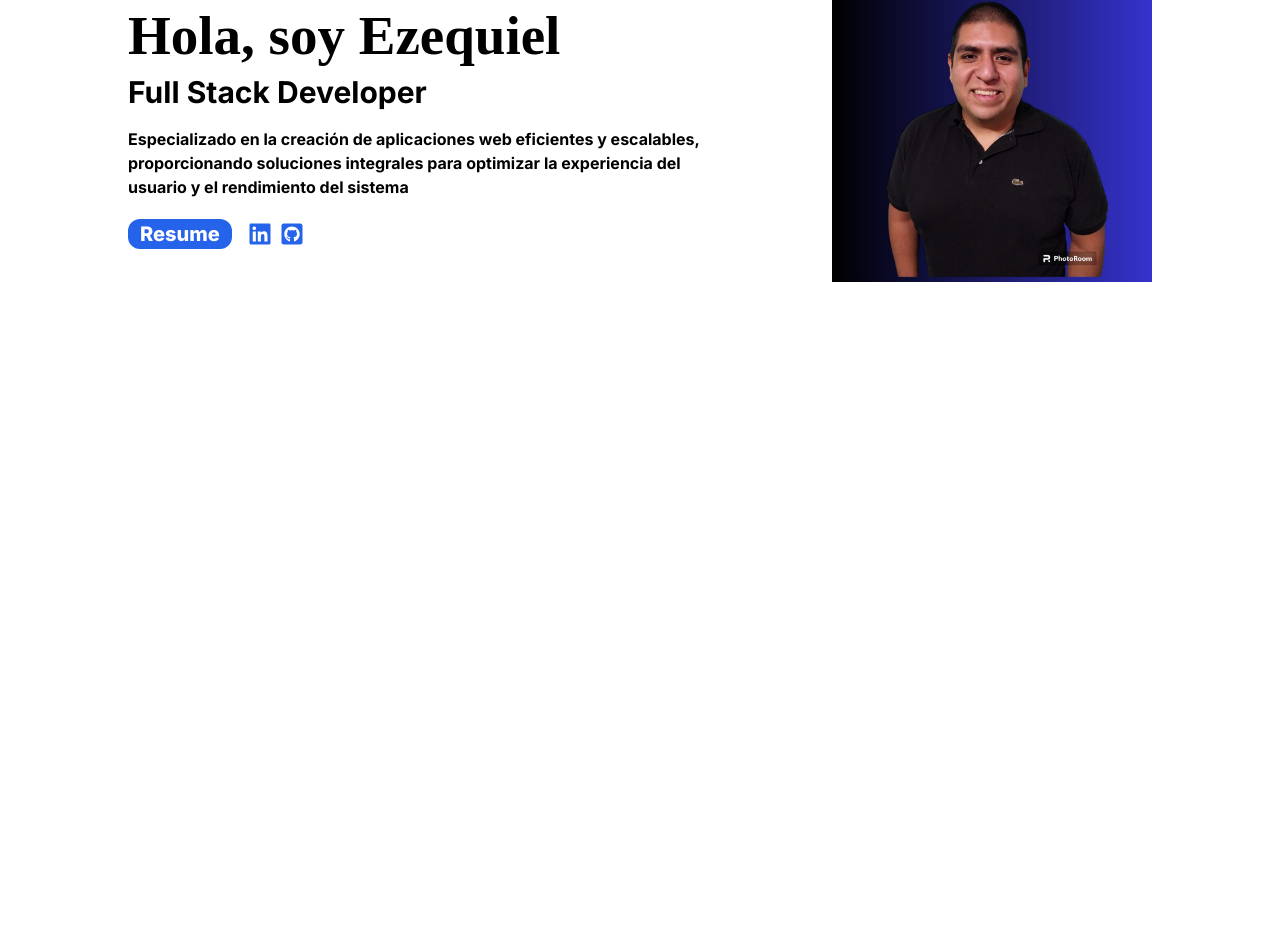
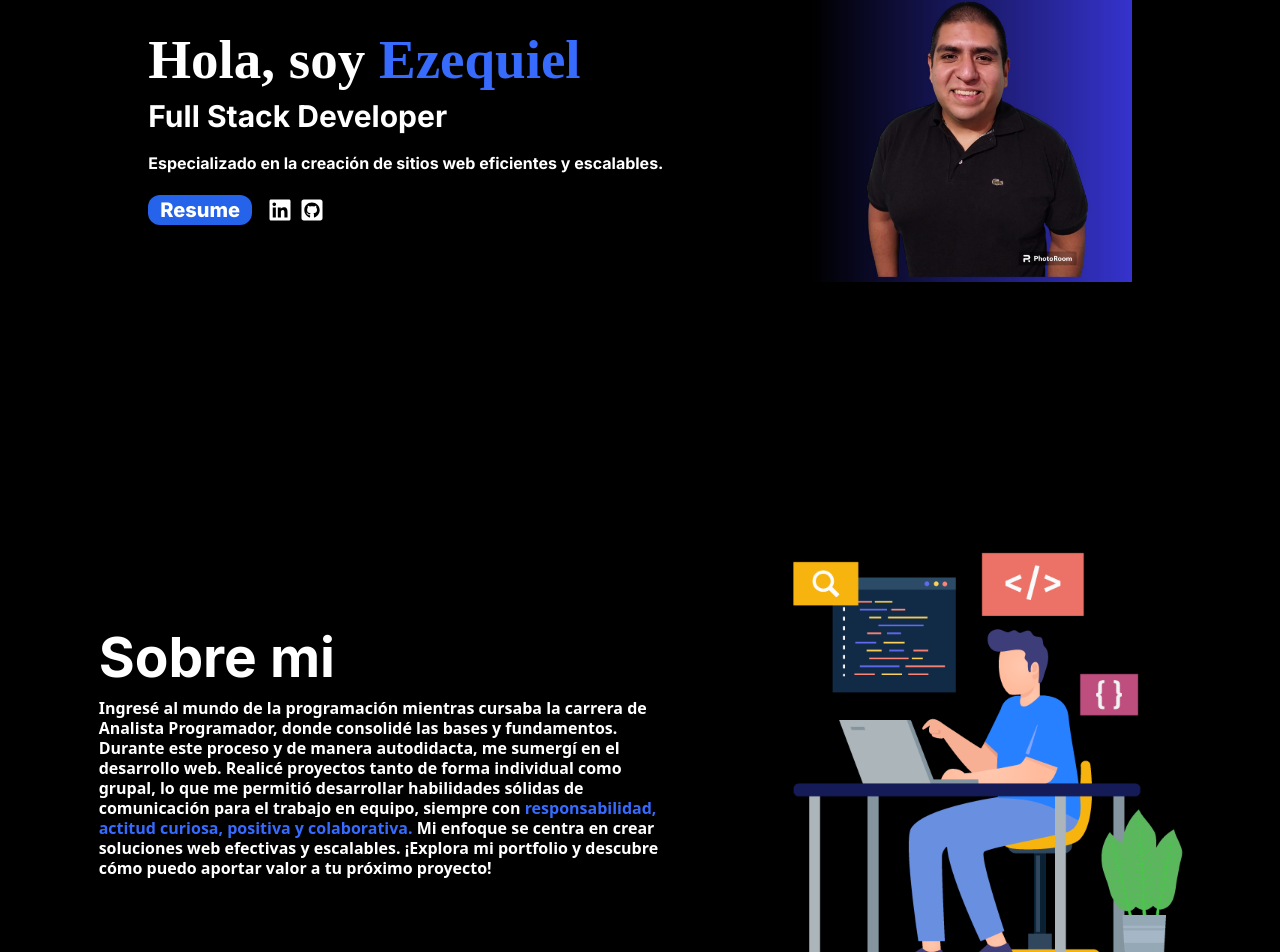
Before and after one commit to REValdiviezo/Portafolio, a React (Vite) app: page / in a window 1280 px wide. Shown: the part 326-1278 px from the top of the page. Before the commit the page ends 848 px from the top, so only its background shows below. Built offline with nearby package versions, Linux system fonts and the light colour scheme; a web font is replaced by a local one.

Commit message:
Maquetado de SobreMi

```diff
--- a/src/App.jsx
+++ b/src/App.jsx
@@ -1,11 +1,13 @@
 import NavBar from "./components/NavBar";
 import Titulo from "./components/Titulo";
+import SobreMi from "./components/SobreMi";
 
 function App() {
   return (
     <>
     <NavBar/>
     <Titulo/>
+    <SobreMi/>
     </>
   );
 }
--- a/src/components/NavBar.jsx
+++ b/src/components/NavBar.jsx
@@ -1,6 +1,6 @@
 const NavBar = () => {
   return (
-    <div className='h-12 flex justify-between items-center font-inter font-bold'>
+    <div className='bg-blue-500 h-12 flex justify-between items-center font-inter font-bold'>
         <div className='h-14 ml-10'>
           <h1 className='text-blue-700 text-[35px] '>EV</h1>
         </div>
--- /dev/null
+++ b/src/components/SobreMi.jsx
@@ -0,0 +1,17 @@
+import img from "../assets/imgSobremi.png"
+
+const SobreMi = () => {
+    return(
+        <div className="h-4/5 flex items-center font-bold justify-evenly">
+            <div className="max-w-xl ml-24">
+                <h2 className="text-[55px] font-inter">Sobre mi</h2>
+                <p className="leading-tight">Ingresé al mundo de la programación mientras cursaba la carrera de Analista Programador, donde consolidé las bases y fundamentos. Durante este proceso y de manera autodidacta, me sumergí en el desarrollo web. Realicé proyectos tanto de forma individual como grupal, lo que me permitió desarrollar habilidades sólidas de comunicación para el trabajo en equipo, siempre con <b className="text-[#366bfd]">responsabilidad, actitud curiosa, positiva y colaborativa.</b> Mi enfoque se centra en crear soluciones web efectivas y escalables. ¡Explora mi portfolio y descubre cómo puedo aportar valor a tu próximo proyecto!</p>
+            </div>
+            <div className="">
+                <img src={img} alt=""  className="w-[600px]"/>
+            </div>
+        </div>
+    )
+};
+
+export default SobreMi;
--- a/src/components/Titulo.jsx
+++ b/src/components/Titulo.jsx
@@ -6,16 +6,16 @@ const Titulo = () => {
     return(
         <div className="h-screen flex items-center justify-evenly font-bold">
             <div className="max-w-xl">
-                <h1 className="text-[55px] font-playpen">Hola, soy Ezequiel</h1>
+                <h1 className="text-[55px] font-playpen">Hola, soy <b className="text-[#366bfd]">Ezequiel</b></h1>
                 <h3 className="text-[30px] mb-3 -mt-2 font-inter">Full Stack Developer</h3>
-                <p className="font-inter mb-5">Especializado en la creación de aplicaciones web eficientes y escalables, proporcionando soluciones integrales para optimizar la experiencia del usuario y el rendimiento del sistema</p>
+                <p className="font-inter mb-5">Especializado en la creación de sitios web eficientes y escalables.</p>
                 <div className="flex items-center w-80">
                     <button className="bg-blue-600 text-white text-[20px] px-3 mr-4 rounded-xl font-inter font-extrabold ">Resume</button>
-                    <a href="https://www.linkedin.com/in/ezequiel-valdiviezo-987582247/" className="text-2xl mr-2 text-blue-600"><FaLinkedin/></a>
-                    <a href="https://github.com/REValdiviezo" className="text-2xl text-blue-600"><FaGithubSquare/></a>
+                    <a href="https://www.linkedin.com/in/ezequiel-valdiviezo-987582247/" target="_blank" className="text-2xl mr-2 text-blue-600"><FaLinkedin/></a>
+                    <a href="https://github.com/REValdiviezo" target="_blank" className="text-2xl text-blue-600"><FaGithubSquare/></a>
                 </div>
             </div>
-            <div className="bg-red-400">
+            <div className="">
                 <img src={img} alt="" className="w-80"/>
             </div>
         </div>
--- a/src/index.css
+++ b/src/index.css
@@ -3,3 +3,8 @@
 @tailwind base;
 @tailwind components;
 @tailwind utilities;
+
+*{
+    background-color: rgb(0, 0, 0);
+    color: white;
+}
```
Also changed, not shown: src/assets/imgSobremi.png (added).
